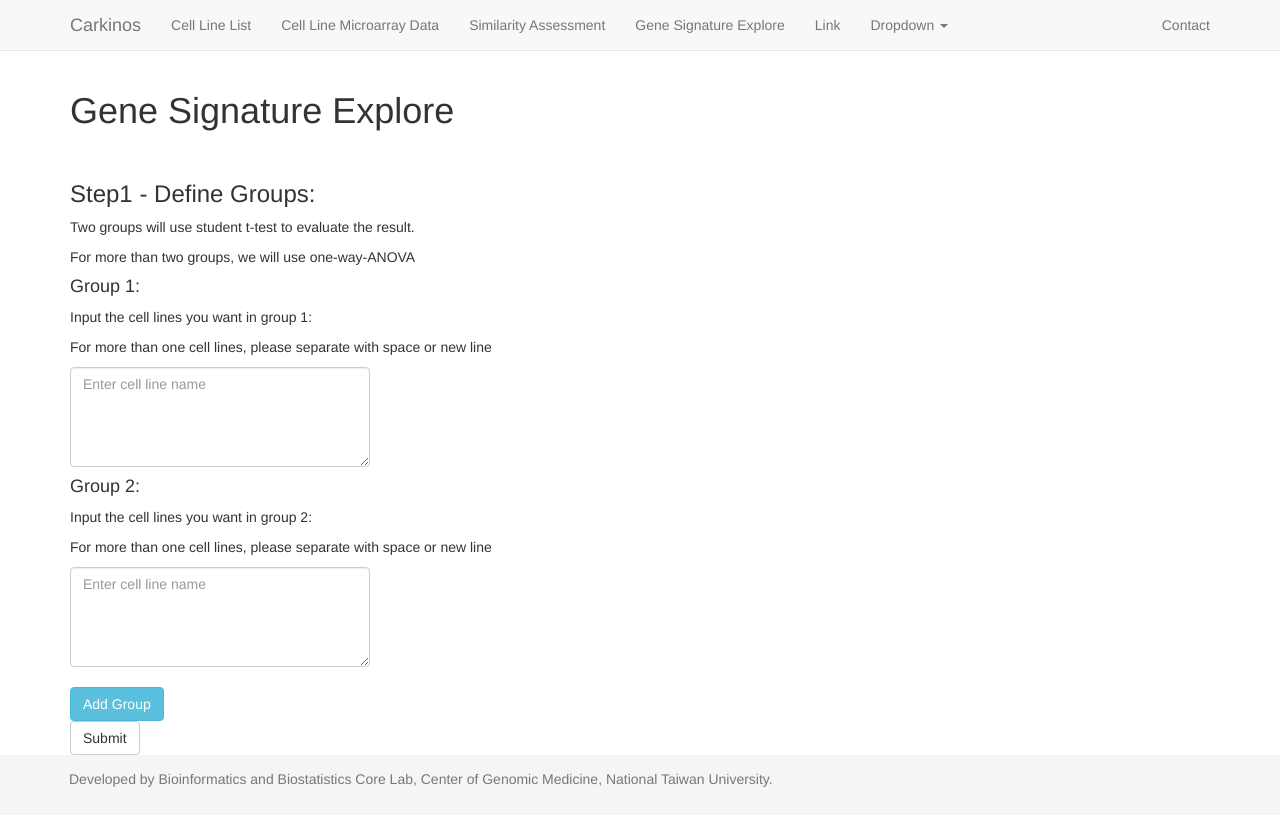
After one commit to LeeYiFang/Carkinos, a Django app: template src/templates/gene_signature.html in a window 1280 px wide. The commit adds this page. Run offline with Django 3.2, Linux system fonts and the light colour scheme; the template is opened without the code that fills it, so the values that code supplies are empty; style sheets or scripts are compiled from the project's sources; parts of the project's set-up code (start-up, migrations or seed data) failed here and were passed over; some libraries are stand-ins or nearby versions.

Commit message:
[function3]try
try to write function3

```diff
--- a/src/probes/urls.py
+++ b/src/probes/urls.py
@@ -2,11 +2,14 @@
 from django.conf.urls import url
 from .views import cellline_microarray  # explicit relative import
 from .views import similar_assessment
-from .views import welcome,pca,help_similar_assessment
+from .views import welcome,pca,help_similar_assessment,gene_signature,heatmap
 urlpatterns = [
     url(r'^cellline_microarray$', cellline_microarray, name="cellline_microarray"),
     url(r'^similar_assessment$', similar_assessment, name="similar_assessment"),
     url(r'^$',welcome,name="welcome"),
     url(r'^pca$',pca,name="pca"),
+    url(r'^heatmap$',heatmap,name="heatmap"),
+    url(r'^gene_signature',gene_signature,name="gene_signature"),
     url(r'^help_similar_assessment$',help_similar_assessment,name="help_similar_assessment"),
+
 ]
--- a/src/templates/_includes/nav.html
+++ b/src/templates/_includes/nav.html
@@ -14,8 +14,10 @@
       <!-- Collect the nav links, forms, and other content for toggling -->
       <div class="collapse navbar-collapse" id="bs-example-navbar-collapse-1">
           <ul class="nav navbar-nav">
+              <li><a href="{% url 'cell_lines' %}">Cell Line List</a></li>
               <li><a href="{% url 'cellline_microarray' %}">Cell Line Microarray Data</a></li>
               <li><a href="{% url 'similar_assessment' %}">Similarity Assessment</a></li>
+              <li><a href="{% url 'gene_signature' %}">Gene Signature Explore</a></li>
               <li><a href="#">Link</a></li>
               <li class="dropdown">
                   <a href="#" class="dropdown-toggle" data-toggle="dropdown" role="button" aria-haspopup="true" aria-expanded="false">Dropdown <span class="caret"></span></a>
--- /dev/null
+++ b/src/templates/gene_signature.html
@@ -0,0 +1,84 @@
+{% extends 'base.html' %}
+
+{% block title %}Gene Signature Explore{% endblock title %}
+
+{% block content %}
+<h1>Gene Signature Explore</h1>
+</br>
+<form action="{% url 'heatmap' %}" method="post" target="_blank">{% csrf_token %}
+
+<h3>Step1 - Define Groups:</h3>
+<p>Two groups will use student t-test to evaluate the result.</p>
+<p>For more than two groups, we will use one-way-ANOVA</p>
+<!--
+add radio to choose 2 groups or more than two groups
+
+
+
+-->
+<style type="text/css">
+    .help {display: none}
+</style>
+
+<div>
+    <h4>Group 1:</h4>
+    <p>Input the cell lines you want in group 1:</p>
+    <p>For more than one cell lines, please separate with space or new line</p>
+    <span class="help" style="color:red;" name="needed_group1">*Please enter at least one cell line <br /></span>
+    <textarea class="form-control" rows="5" id="cellline_g1"
+    style="width:300px;height:100px;" required="required"
+    type="text" name="cellline" placeholder="Enter cell line name"/></textarea>
+
+</div>
+
+<div>
+    <h4>Group 2:</h4>
+    <p>Input the cell lines you want in group 2:</p>
+    <p>For more than one cell lines, please separate with space or new line</p>
+    <span class="help" style="color:red;" name="needed_group2">*Please enter at least one cell line <br /></span>
+    <textarea class="form-control" rows="5" id="cellline_g2"
+    style="width:300px;height:100px;" required="required"
+    type="text" name="cellline" placeholder="Enter cell line name"/></textarea>
+</div>
+
+</br>
+<button type="button" class="btn btn-info">Add Group</button>
+
+</br>
+<button class="btn btn-default" type="submit" id="submit">Submit</button>
+
+
+{% endblock content %}
+
+{% block scripts %}
+<script>
+$(document).ready(function () {
+
+
+
+});
+$("#submit").click(function() {
+  if ($("#cellline_g1").val() == "")
+  {
+    $("span[name='needed_group1']").show();
+
+  }
+  else
+  {
+    $("span[name='needed_group1']").hide();
+  }
+  if ($("#cellline_g2").val() == "")
+  {
+    $("span[name='needed_group2']").show();
+
+  }
+  else
+  {
+    $("span[name='needed_group2']").hide();
+  }
+
+});
+</script>
+
+
+{% endblock %}
--- a/src/templates/pca.html
+++ b/src/templates/pca.html
@@ -54,7 +54,7 @@
                                 <td>{{ cname }}</td>
                                 <td>{{ sname }}</td>
                                 <td>{{setname}}</td>
-                                <td>{{ dis }}</td>
+                                <td>{{ dis|floatformat:4 }}</td>
                             </tr>
                         {% endfor %}
 
--- a/src/templates/pca_center.html
+++ b/src/templates/pca_center.html
@@ -52,7 +52,7 @@
                                 <td>{{ssetname}}</td>
                                 <td>{{ cname }}</td>
                                 <td>{{setname}}</td>
-                                <td>{{ dis }}</td>
+                                <td>{{ dis|floatformat:4 }}</td>
                             </tr>
                         {% endfor %}
 
--- a/src/templates/similar_assessment.html
+++ b/src/templates/similar_assessment.html
@@ -53,13 +53,13 @@
     <h3>Step3 - Select the display method:</h3>
     <div class="radio">
             <label>
-                <input type="radio" name="show_type" value="d_sample" id="d_sample" checked>
+                <input type="radio" name="show_type" value="d_sample" id="d_sample" >
                 Dots:one dot represents one sample(one cell line may include several samples)
             </label>
     </div>
     <div class="radio">
             <label>
-                <input type="radio" name="show_type" value="d_center" id="d_center" >
+                <input type="radio" name="show_type" value="d_center" id="d_center" checked>
                 Dots:one dot represents one cell line
             </label>
     </div>
```
Also changed, not shown: src/probes/views.py (+27 -1 lines), src/templates/heatmap.html (added, +42 -0 lines).
